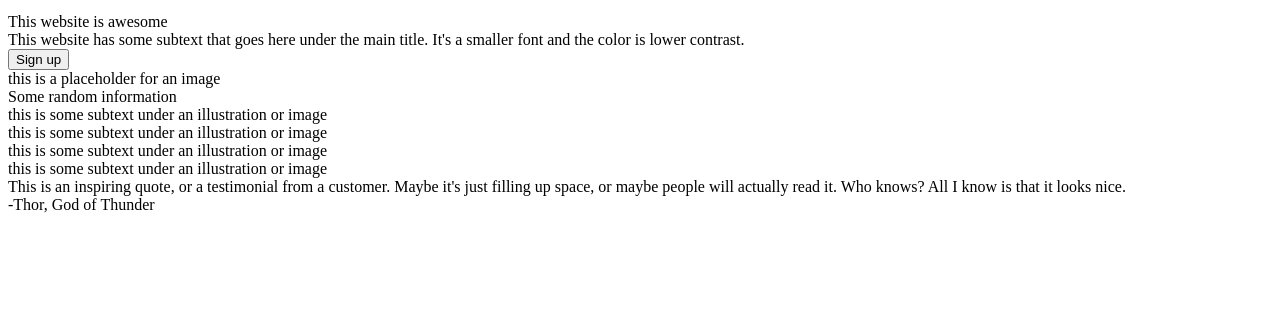
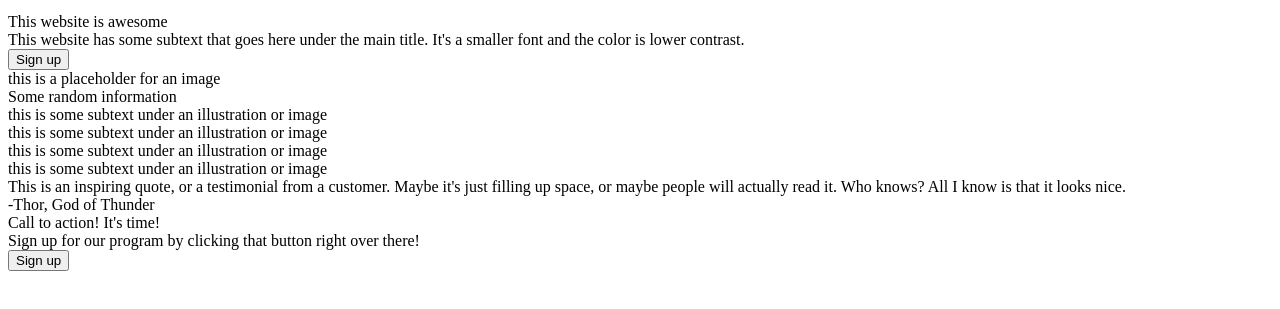
Before and after one commit to AlexHc30/Project-Landing-Page, a plain HTML site: page index.html in a window 1280 px wide. Shown: the part 99-408 px from the top of the page. Drawn offline with Linux system fonts and the light colour scheme.

Commit message:
Add html content to section four.

```diff
--- a/index.html
+++ b/index.html
@@ -46,6 +46,12 @@
                  Maybe it's just filling up space, or maybe people will actually read it. Who knows? All I know is that it looks nice.</div>
             <div class="quote-author">-Thor, God of Thunder</div>
         </div>
+
+        <div class="section-four">
+            <div class="call-header">Call to action! It's time!</div>
+            <div class="call-subheader">Sign up for our program by clicking that button right over there!</div>
+            <button class="call-button">Sign up</button>
+        </div>
     </div>
 </body>
 
```
